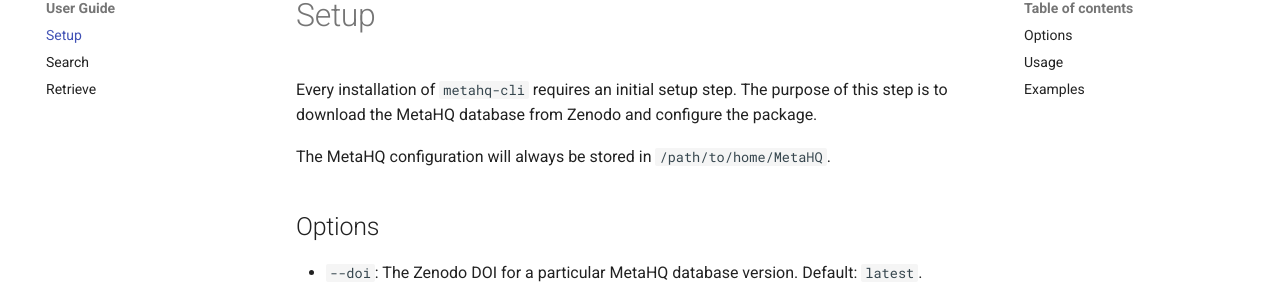
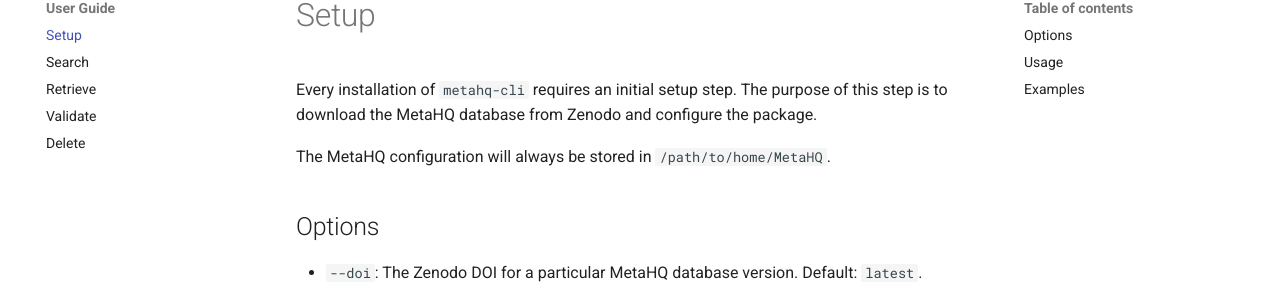
Before and after one commit to krishnanlab/meta-hq, an MkDocs documentation site: the page built from docs/user-guide/setup.md, in a window 1280 px wide. Shown: the part 151-448 px from the top of the page. Built offline with MkDocs 1.6.1 and Material for MkDocs 9.7.7, drawn with Linux system fonts in a browser that asks for light colours; comment, search, counter and statistics services are not loaded.

Commit message:
added paths to delete and retrieve documentation

```diff
--- a/mkdocs.yml
+++ b/mkdocs.yml
@@ -93,6 +93,8 @@
       - Setup: user-guide/setup.md
       - Search: user-guide/search.md
       - Retrieve: user-guide/retrieve.md
+      - Validate: user-guide/validate.md
+      - Delete: user-guide/delete.md
   - Contribute:
     - Overview: contribute/index.md
     - Annotations: contribute/annotations.md
@@ -127,6 +129,8 @@
               - Setup: packages/cli/commands/setup.md
               - Search: packages/cli/commands/search.md
               - Retrieve: packages/cli/commands/retrieve.md
+              - Validate: packages/cli/commands/validate.md
+              - Delete: packages/cli/commands/delete.md
             - Builder: packages/cli/api/builder.md
             - Retriever: packages/cli/api/retriever.md
             - Retrieval Configs:
```
